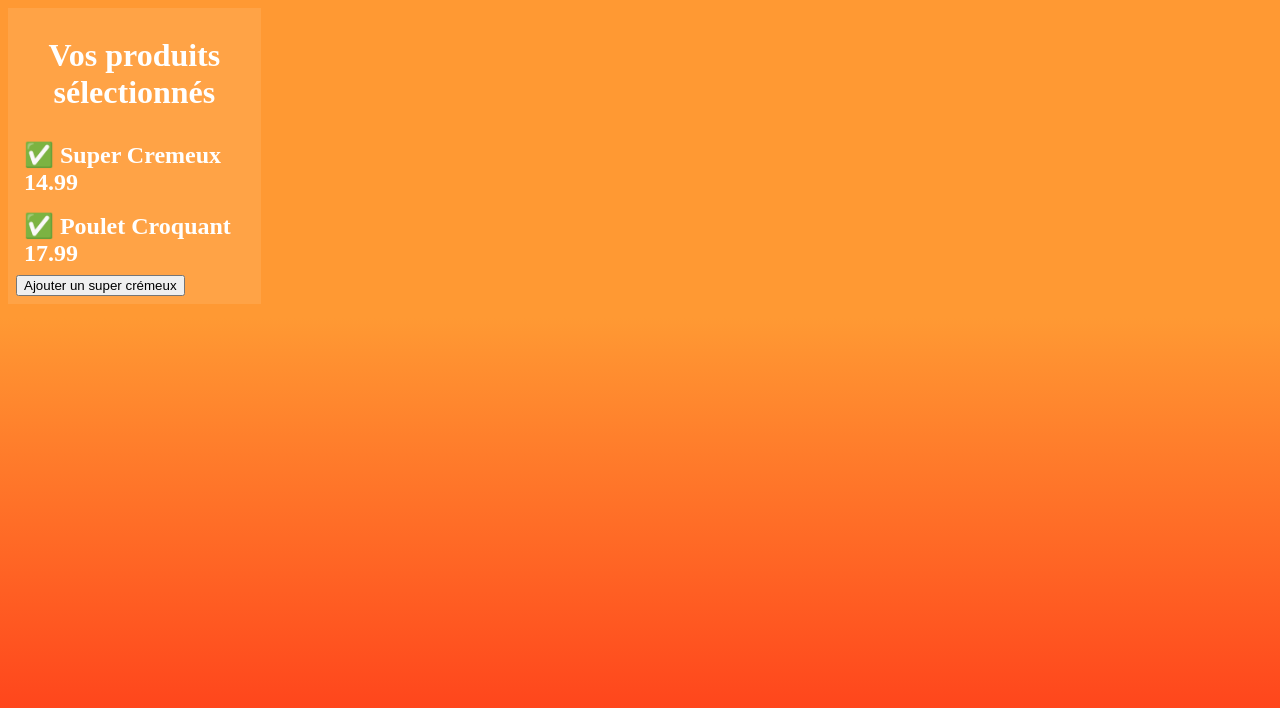
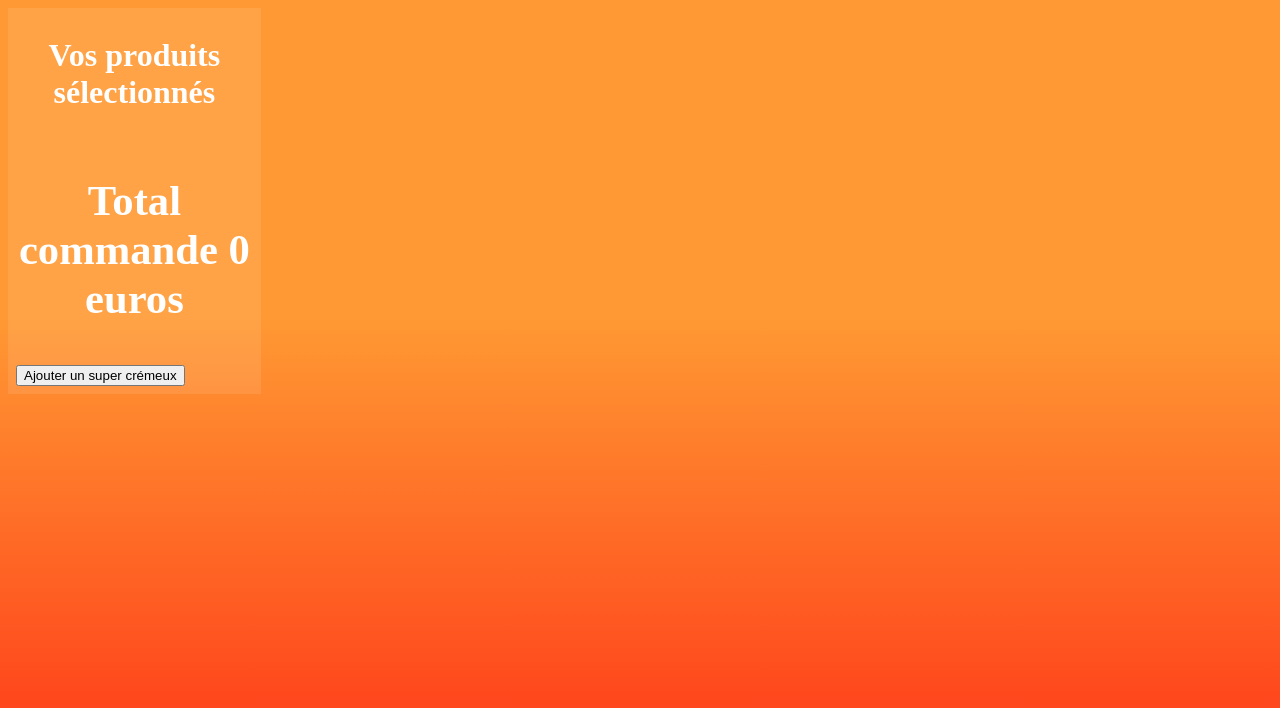
Before and after one commit to timothegonin/resto-cmd, a React (Create React App) app: page / in a window 1280 px wide. Shown: the top 708 px of the page. Built offline with nearby package versions, Linux system fonts and the light colour scheme.

Commit message:
exo P2C1, displaying price

```diff
--- a/src/app/store.js
+++ b/src/app/store.js
@@ -4,10 +4,7 @@ import { PouletCroquant, SuperCremeux } from "../common/models";
 
 let state = {
   value: null,
-  list: [
-    SuperCremeux,
-    PouletCroquant,
-  ]
+  list: []
 };
 
 const reducer = (currentState, action ) => {
--- a/src/features/cart/Cart.jsx
+++ b/src/features/cart/Cart.jsx
@@ -5,6 +5,12 @@ import { SuperCremeux } from '../../common/models'
 const Cart = () => {
   const store = useStore()
   const [list, setList] = useState(store.getState().list)
+  const price = list.map(item => item.price)
+  const initialValue = 0
+  const totalPrice = price.reduce(
+    (accumulator, currentValue) => accumulator + currentValue,
+    initialValue,
+  );
 
   useEffect(() => {
     store.subscribe(()=> setList(store.getState().list))
@@ -18,6 +24,7 @@ const Cart = () => {
           return <span key={index} className='SelectedProduct'>{item.title} {item.price}</span>
         })
       }
+      <p className='TotalCommand'>{list < 0 ? 'Aucun produit sélectionné pour le moment' : `Total commande ${totalPrice} euros`}</p>
       <div className='CartNavBar'>
         <button onClick={() => store.dispatch({type: 'ADD_PRODUCT', payload: SuperCremeux})}>Ajouter un super crémeux</button>
       </div>
```
